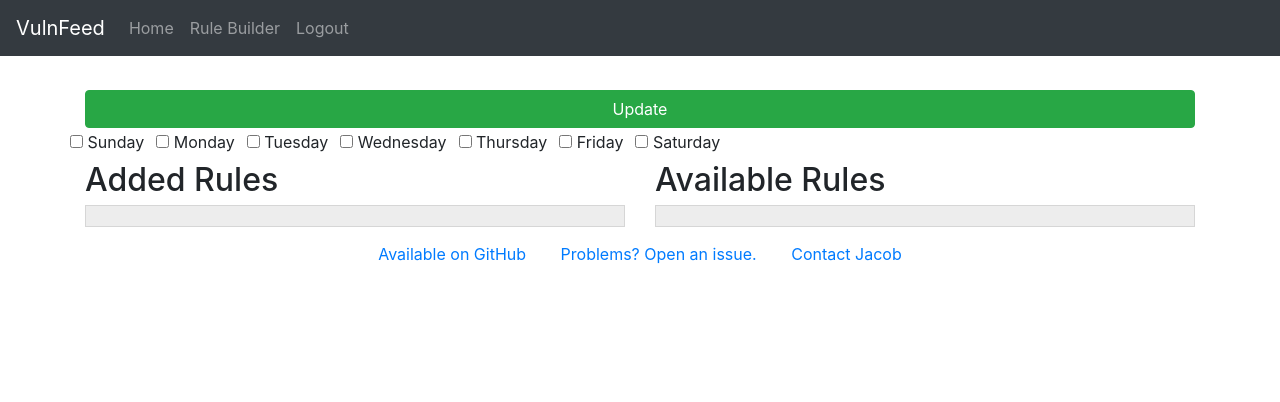
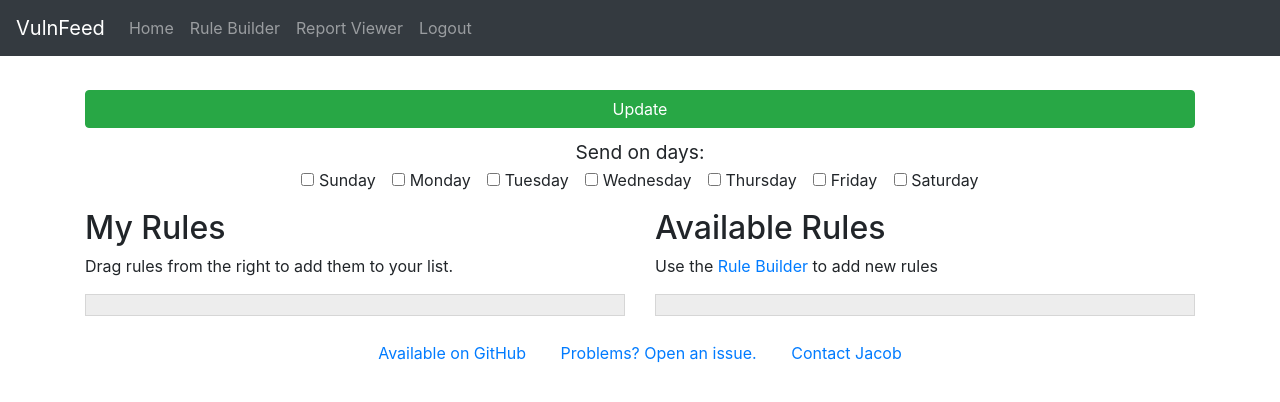
Before and after one commit to bocajspear1/vulnfeed, a Flask app: template vulnfeed/templates/home.html in a window 1280 px wide. Shown: the top 402 px of the page. Run offline with Flask 2, Linux system fonts and the light colour scheme; the template is opened without the code that fills it, so the values that code supplies are empty; parts of the project's set-up code (start-up, migrations or seed data) failed here and were passed over; some libraries are stand-ins or nearby versions.

Commit message:
Added report viewer, fix for when send one email a week

```diff
--- a/vulnfeed/database/user.py
+++ b/vulnfeed/database/user.py
@@ -28,7 +28,6 @@ class User:
         self.last_run = 0
 
         if doc:
-            print("Doc: ", doc)
             self.rules = doc['rules']
             self.hash = doc['password']
             self.days = doc['days']
@@ -44,7 +43,6 @@ class User:
         self.days = new_days
 
     def set_rules(self, new_rules):
-        print(new_rules)
         valid_list = []
         for rule in new_rules:
             if re.match(r"^[0-9a-zA-Z]+$", rule['id']):
@@ -62,7 +60,6 @@ class User:
         Client.users.update({"email": self.email}, {"$set": new_data}, multi=False, upsert=False)
 
     def get_rules(self):
-        print("Rules: ", self.rules)
         return self.rules
 
     def get_days(self):
--- a/vulnfeed/extract/rss_extractor.py
+++ b/vulnfeed/extract/rss_extractor.py
@@ -50,6 +50,7 @@ class RSSExtractor(Extractor):
         entry_data = {
             "report_id": "",
             "title": "",
+            "source": self.name,
             "raw_title": "",
             "title_freq": "",
             "contents": "",
--- a/vulnfeed/server.py
+++ b/vulnfeed/server.py
@@ -7,10 +7,12 @@ import os
 import json
 import re
 import requests
+from datetime import date, datetime
 
 from database.user import User
 import database.rules as rules
 from database.rules import Rule
+import database.reports
 from database.setup import setup_database
 from scorer.parser import VulnFeedRuleParser
 
@@ -90,6 +92,27 @@ def login():
         return render_template('login.html', server_error=message)
     else:
         return render_template('login.html')
+
+# Login page
+@app.route('/report_viewer', methods=['GET'])
+def report_viewer():
+    if not session.get('logged_in'):
+        return redirect("/login", code=302)
+
+    day = request.args.get('day')
+    date_obj = None
+
+
+    if not day:
+        date_obj = datetime.combine(date.today(), datetime.min.time())
+    else:
+        try:
+            date_obj = datetime.strptime(day, '%Y-%m-%d').date()
+        except:
+            return render_template('report_view.html', server_error="Invalid date")
+
+    reports = database.reports.get_reports(date_obj)
+    return render_template('report_view.html', days_reports=reports)
 
 # Logout page
 @app.route('/logout')
--- a/vulnfeed/templates/header.html
+++ b/vulnfeed/templates/header.html
@@ -19,6 +19,9 @@
                 <a class="nav-link" href="/rule_builder">Rule Builder</a>
             </li>
             <li class="nav-item">
+                <a class="nav-link" href="/report_viewer">Report Viewer</a>
+            </li>
+            <li class="nav-item">
                 <a class="nav-link" href="/logout">Logout</a>
             </li>
         </ul>
--- a/vulnfeed/templates/home.html
+++ b/vulnfeed/templates/home.html
@@ -31,6 +31,23 @@
                 background-color: white;
                 padding: 7px;
             }
+
+            #days-select {
+                text-align: center;
+                margin-left: auto;
+                margin-right: auto;
+            }
+
+            #days-title {
+                display: block;
+                margin-left: auto;
+                margin-right: auto;
+                font-size: 1.2em;
+            }
+
+            .row {
+                margin-bottom: 10px;
+            }
         </style>
     </head>
     <body>
@@ -42,7 +59,9 @@
                     <button id="update-button" class="btn btn-success btn-block">Update</button>
                 </div>
             </div>
-            <div class="row" id="days-select">
+            <div class="row">
+                <div id="days-select">
+                    <div id="days-title">Send on days:</div>
                     <div class="form-check form-check-inline">
                         <label class="form-check-label">
                             <input class="form-check-input" type="checkbox" id="sundayCheckbox" value="1"> Sunday
@@ -79,16 +98,20 @@
                         </label>
                     </div>
                 </div>
+            </div>
+
 
             <div class="row">
                 <div class="col">
-                    <h2>Added Rules</h2>
+                    <h2>My Rules</h2>
+                    <p>Drag rules from the right to add them to your list.</p>
                     <ul id="added_rules_list" class="rulesSort">
 
                     </ul>
                 </div>
                 <div class="col">
                     <h2>Available Rules</h2>
+                    <p>Use the <a href="/rule_builder">Rule Builder</a> to add new rules</p>
                     <ul id="all_rules_list" class="rulesSort">
 
                     </ul>
```
Also changed, not shown: vulnfeed/database/reports.py (added, +17 -0 lines), vulnfeed/sender.py (+22 -9 lines), vulnfeed/templates/report_view.html (added, +91 -0 lines). Lines whose indentation alone changed are shown as unchanged.
